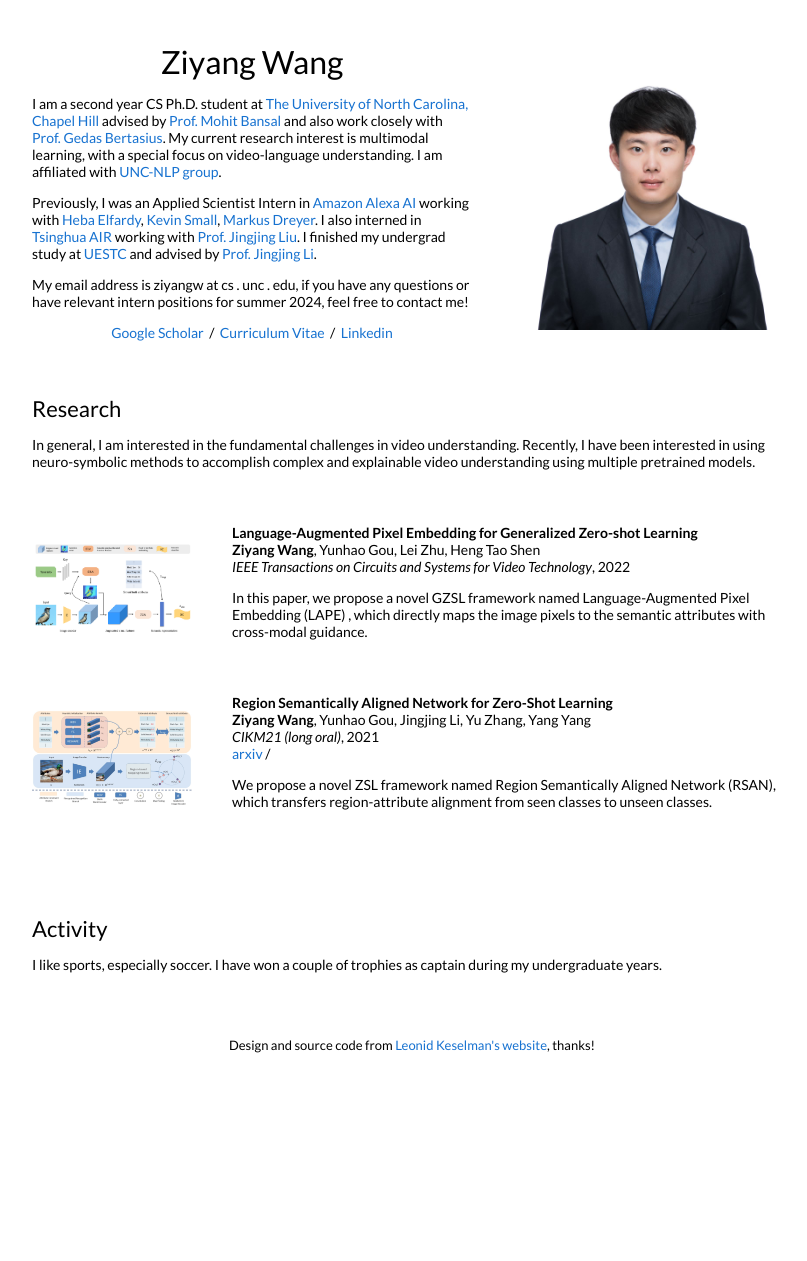
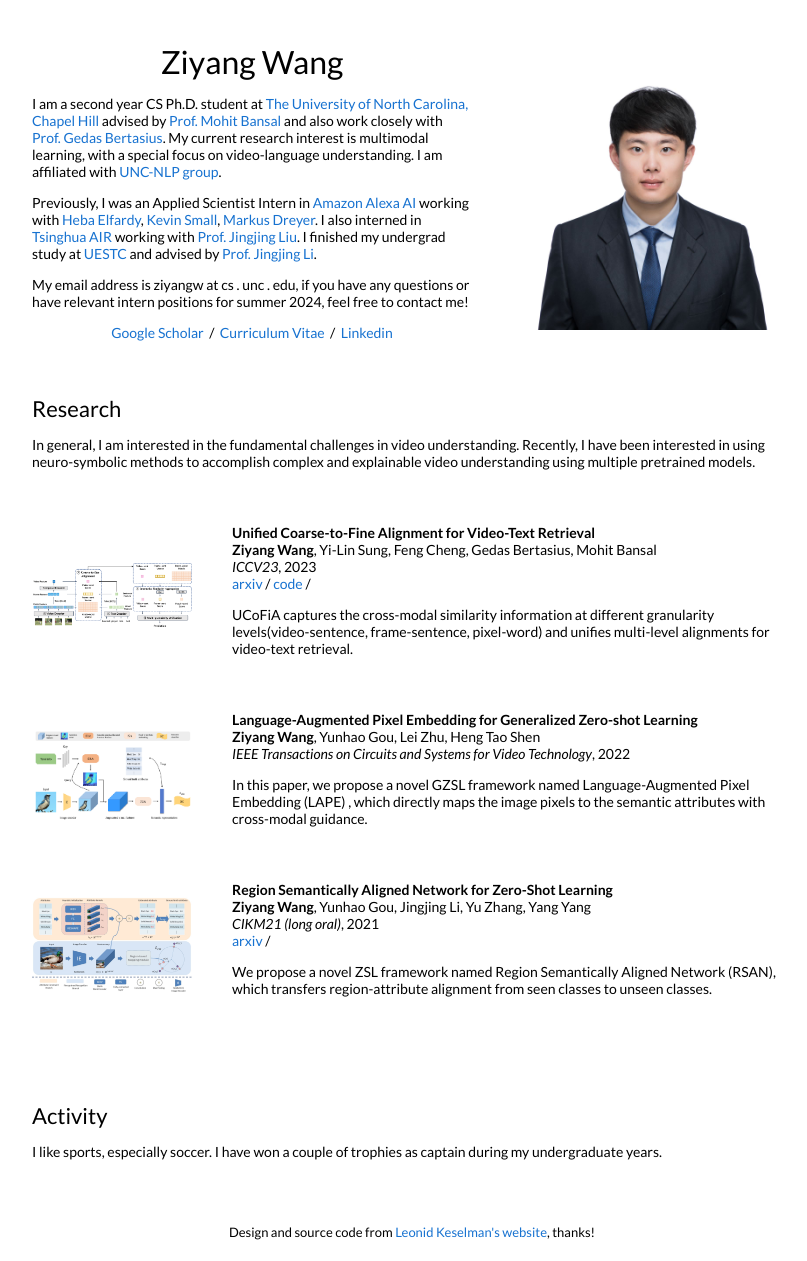
Before and after one commit to ZiyangW2000/ZiyangW2000.github.io, a Jekyll site: the page built from _posts/2017-06-12-cs225a.markdown, in a window 1280 px wide. Shown: the whole page, without its empty margins (228-1035 px from the left). Built offline with Jekyll 4.4.1, drawn with Linux system fonts in a browser that asks for light colours; before the commit the page ends 1074 px from its top, so only the background shows below that.

Commit message:
Update 2017-06-12-cs225a.markdown

```diff
--- a/_posts/2017-06-12-cs225a.markdown
+++ b/_posts/2017-06-12-cs225a.markdown
@@ -1,25 +1,13 @@
 ---
 layout: post
-title:  "A Maze Bot"
-date:   2017-06-12 21:21:53 +00:00
-image: /images/cs225a.jpg
-categories: Stanford
-author: "Leo Keselman"
-course: "CS225A: Experimental Robotics"
-video: https://www.youtube.com/watch?v=UcLmpWmIVzE
-video2: https://www.youtube.com/watch?v=MgCWEkhtqiQ
-paper: /pdfs/cs225a.pdf
+title:  "Unified Coarse-to-Fine Alignment for Video-Text Retrieval"
+date:   2023-10-04 22:21:59 +00:00
+image: /images/ICCV23.png
+categories: research
+author: "Ziyang Wang*, Yi-Lin Sung, Feng Cheng, Gedas Bertasius, Mohit Bansal"
+authors: "<strong>Ziyang Wang</strong>, Yi-Lin Sung, Feng Cheng, Gedas Bertasius, Mohit Bansal"
+venue: "ICCV23"
+arxiv: https://arxiv.org/abs/2309.10091
+code: https://github.com/Ziyang412/UCoFiA
 ---
-Making a 6-DoF PUMA arm solve a maze with real-time vision and tracking.
-
-The final project combined real-time vision, planning, and control into a success project for our Experimental Robotics Graduate class.
-
-[CS225A Paper](/pdfs/cs225a.pdf){:target="_blank"}
-
-[Short demo video on YouTube](https://www.youtube.com/watch?v=UcLmpWmIVzE)
-
-[Longer demo video on YouTube](https://www.youtube.com/watch?v=MgCWEkhtqiQ)
-
-<center>
-<iframe src="http://www.youtube.com/embed/MgCWEkhtqiQ" frameborder="0" height="315" width="560"></iframe>
-</center>
+UCoFiA captures the cross-modal similarity information at different granularity levels(video-sentence, frame-sentence, pixel-word) and unifies multi-level alignments for video-text retrieval.
```
